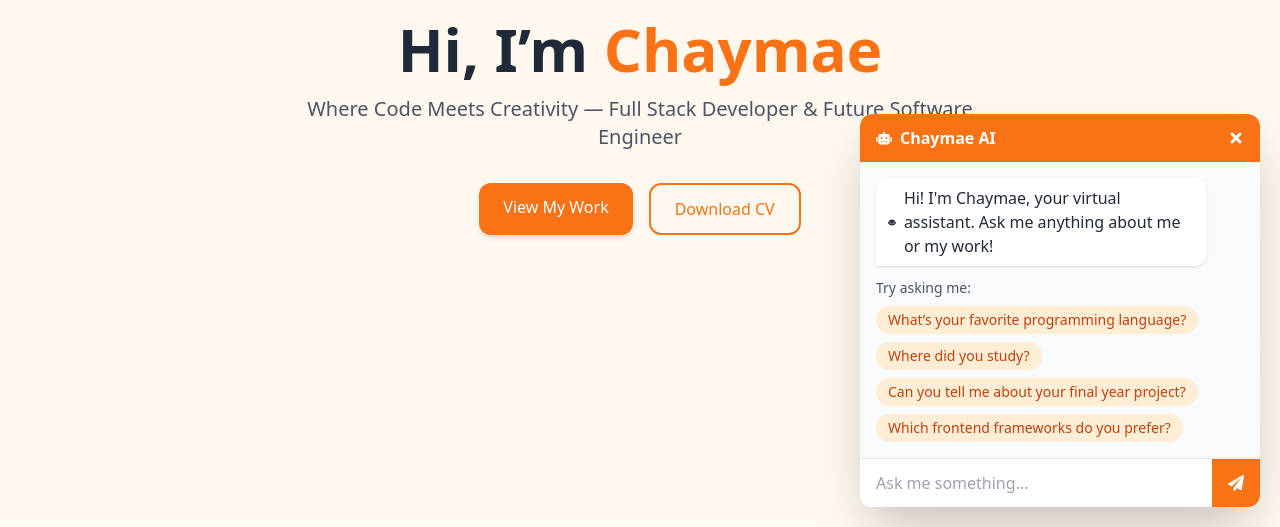
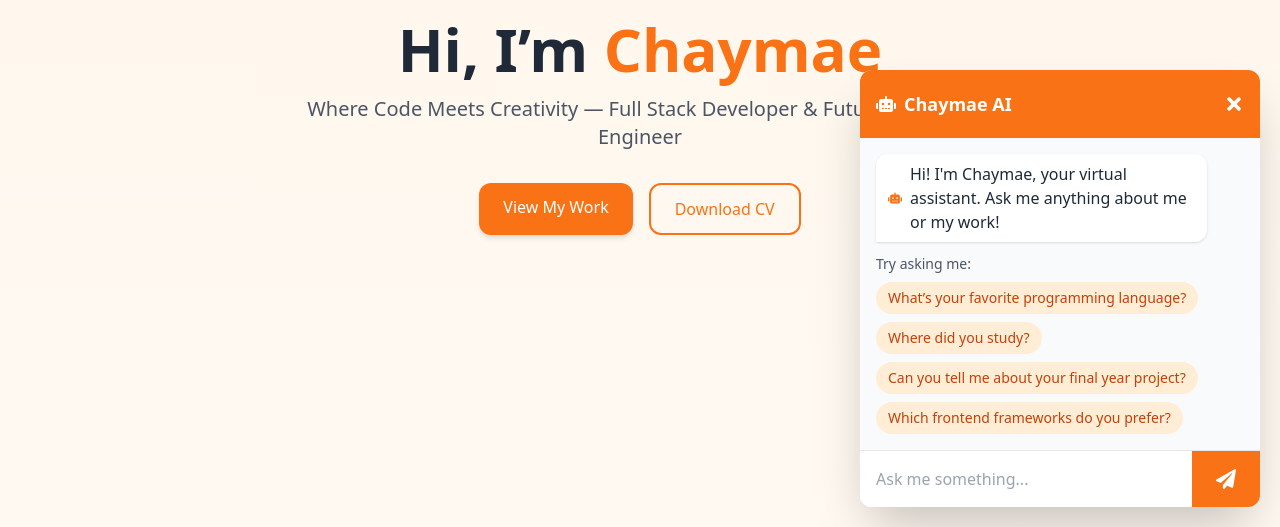
Before and after one commit to azzichaymae/portfolio, a React (Create React App) app: page / in a window 1280 px wide. Both pictures are taken after a click on the button "Open chat". Shown: the part 273-800 px from the top of the page. Built offline with nearby package versions, Linux system fonts and the light colour scheme; no server answers.

Commit message:
Aichat fixed

```diff
--- a/src/components/AiChat.js
+++ b/src/components/AiChat.js
@@ -2,7 +2,6 @@ import React, { useState, useRef, useEffect } from "react";
 import { FaPaperPlane, FaRobot, FaUser, FaComments, FaTimes } from "react-icons/fa";
 import { GoogleGenerativeAI } from "@google/generative-ai";
 import { useI18n } from "../hooks/useI18n";
-
 
 const ALL_QUESTIONS = [
   "What technologies do you use?",
@@ -26,7 +25,7 @@ const AIChat = () => {
 
   const genAI = new GoogleGenerativeAI(process.env.REACT_APP_GEMINI_API_KEY);
 
-   useEffect(() => {
+  useEffect(() => {
     if (isOpen) {
       const shuffled = [...ALL_QUESTIONS].sort(() => 0.5 - Math.random());
       setExampleQuestions(shuffled.slice(0, 4));
@@ -83,72 +82,79 @@ const AIChat = () => {
   };
 
   return (
-    <div className="fixed bottom-5 right-5 z-50">
-      {/* Toggle Button */}
+    <div className="fixed bottom-4 right-4 sm:bottom-5 sm:right-5 z-50">
       {!isOpen && (
         <button
           onClick={() => setIsOpen(true)}
-          className="bg-orange-500 text-white p-3 rounded-full shadow-lg hover:bg-orange-600 transition"
+          className="bg-orange-500 text-white p-3 sm:p-4 rounded-full shadow-lg hover:bg-orange-600 transition transform hover:scale-110 active:scale-95"
+          aria-label="Open chat"
         >
-          <FaComments size={20} />
+          <FaComments size={20} className="sm:w-6 sm:h-6" />
         </button>
       )}
 
-      {/* Chat Window */}
       {isOpen && (
-        <div className="w-96 sm:w-[400px] bg-white shadow-2xl rounded-xl flex flex-col overflow-hidden max-h-[32rem]">
-          {/* Header */}
-          <div className="bg-orange-500 px-4 py-3 flex items-center justify-between text-white font-bold rounded-t-xl">
-            <div className="flex items-center gap-2">
-              <FaRobot /> Chaymae AI
+        <div className="fixed inset-0 sm:inset-auto sm:bottom-5 sm:right-5 sm:w-96 lg:w-[400px] bg-white shadow-2xl flex flex-col overflow-hidden sm:rounded-xl max-h-screen sm:max-h-[32rem]">
+          <div className="bg-orange-500 px-4 py-3 sm:py-4 flex items-center justify-between text-white font-bold">
+            <div className="flex items-center gap-2 text-base sm:text-lg">
+              <FaRobot className="text-lg sm:text-xl" /> Chaymae AI
             </div>
-            <button onClick={() => setIsOpen(false)} className="hover:text-gray-200">
-              <FaTimes />
+            <button
+              onClick={() => setIsOpen(false)}
+              className="hover:text-gray-200 p-2 -mr-2"
+              aria-label="Close chat"
+            >
+              <FaTimes size={18} className="sm:w-5 sm:h-5" />
             </button>
           </div>
 
-          {/* Messages */}
-          <div ref={scrollRef} className="flex-1 overflow-y-auto p-4 space-y-3 bg-gray-50">
+          <div
+            ref={scrollRef}
+            className="flex-1 overflow-y-auto p-3 sm:p-4 space-y-3 bg-gray-50"
+            style={{ maxHeight: 'calc(100vh - 130px)' }}
+          >
             {messages.map((msg, i) => (
               <div
                 key={i}
                 className={`flex items-start ${msg.role === "user" ? "justify-end" : "justify-start"}`}
               >
                 <div
-                  className={`max-w-[90%] px-3 py-2 rounded-xl break-words ${
+                  className={`max-w-[85%] sm:max-w-[90%] px-3 py-2 rounded-xl break-words text-sm sm:text-base ${
                     msg.role === "user"
                       ? "bg-orange-500 text-white rounded-br-none flex items-center gap-2"
                       : "bg-white text-gray-800 rounded-bl-none shadow flex items-center gap-2"
                   }`}
                 >
-                  {msg.role === "user" ? <FaUser /> : <FaRobot />}
-                  <span>{msg.content}</span>
+                  {msg.role === "user" ? (
+                    <FaUser className="flex-shrink-0 text-xs sm:text-sm" />
+                  ) : (
+                    <FaRobot className="flex-shrink-0 text-orange-500 text-xs sm:text-sm" />
+                  )}
+                  <span className="whitespace-pre-wrap">{msg.content}</span>
                 </div>
               </div>
             ))}
 
-            {/* Typing Indicator */}
             {isTyping && (
               <div className="flex items-center gap-2 text-gray-500">
-                <FaRobot className="text-orange-500" />
+                <FaRobot className="text-orange-500 text-sm sm:text-base" />
                 <div className="flex space-x-1">
-                  <span className="w-2 h-2 bg-gray-400 rounded-full animate-bounce"></span>
-                  <span className="w-2 h-2 bg-gray-400 rounded-full animate-bounce delay-150"></span>
-                  <span className="w-2 h-2 bg-gray-400 rounded-full animate-bounce delay-300"></span>
+                  <span className="w-1.5 h-1.5 sm:w-2 sm:h-2 bg-gray-400 rounded-full animate-bounce"></span>
+                  <span className="w-1.5 h-1.5 sm:w-2 sm:h-2 bg-gray-400 rounded-full animate-bounce delay-150"></span>
+                  <span className="w-1.5 h-1.5 sm:w-2 sm:h-2 bg-gray-400 rounded-full animate-bounce delay-300"></span>
                 </div>
               </div>
             )}
 
-            {/* Example Questions */}
             {!isTyping && messages.length === 1 && (
               <div className="mt-3">
-                <p className="text-gray-600 text-sm mb-2 font-medium">Try asking me:</p>
+                <p className="text-gray-600 text-xs sm:text-sm mb-2 font-medium">Try asking me:</p>
                 <div className="flex flex-wrap gap-2">
                   {exampleQuestions.map((q, i) => (
                     <button
                       key={i}
                       onClick={() => sendMessage(q)}
-                      className="text-sm bg-orange-100 text-orange-700 px-3 py-1 rounded-full hover:bg-orange-200 transition"
+                      className="text-xs sm:text-sm bg-orange-100 text-orange-700 px-2 sm:px-3 py-1.5 rounded-full hover:bg-orange-200 transition whitespace-nowrap"
                     >
                       {q}
                     </button>
@@ -158,21 +164,21 @@ const AIChat = () => {
             )}
           </div>
 
-          {/* Input */}
-          <div className="flex border-t border-gray-200">
+          <div className="flex border-t border-gray-200 bg-white">
             <input
               type="text"
               value={input}
               onChange={(e) => setInput(e.target.value)}
               onKeyDown={handleKeyPress}
               placeholder="Ask me something..."
-              className="flex-1 px-4 py-3 focus:outline-none"
+              className="flex-1 px-3 sm:px-4 py-3 sm:py-4 focus:outline-none text-sm sm:text-base"
             />
             <button
               onClick={() => sendMessage()}
-              className="bg-orange-500 px-4 py-3 text-white font-bold hover:bg-orange-600 transition"
+              className="bg-orange-500 px-4 sm:px-6 py-3 sm:py-4 text-white font-bold hover:bg-orange-600 transition active:bg-orange-700 flex items-center justify-center"
+              aria-label="Send message"
             >
-              <FaPaperPlane />
+              <FaPaperPlane size={16} className="sm:w-5 sm:h-5" />
             </button>
           </div>
         </div>
--- a/src/components/Skills.js
+++ b/src/components/Skills.js
@@ -89,7 +89,7 @@ const Skills = () => {
                 className="w-full flex justify-between items-center px-6 py-4 bg-gray-50 hover:bg-gray-100 transition"
               >
                 <span className="font-semibold text-gray-800">
-                  {t(`Skills.${category.title}`) || category.title}
+                  {t(`Skills.${category.title}`) }
                 </span>
                 <FiChevronDown
                   className={`transition-transform duration-300 ${
--- a/src/locales/fr/translation.json
+++ b/src/locales/fr/translation.json
@@ -20,7 +20,9 @@
   "Skills": {
     "title": "Compétences & Outils",
     "Database & Cloud" : "Base de données & Cloud",
-    "Tools" : "Outils"
+    "Tools" : "Outils",
+    "Backend" : "Backend",
+    "Frontend" : "Frontend"
   },
   "Projects": {
     "title": "Mes Projets",
```
